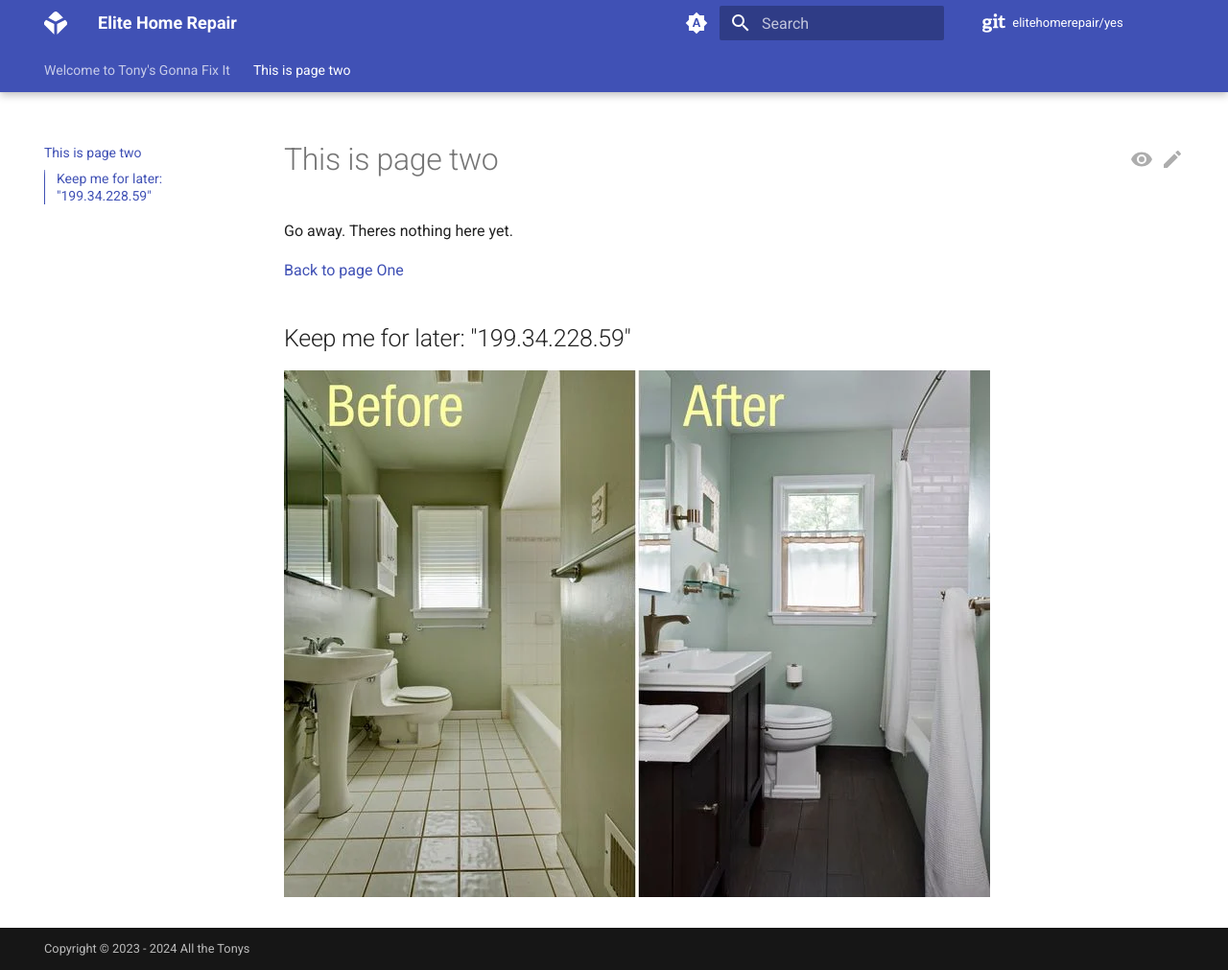
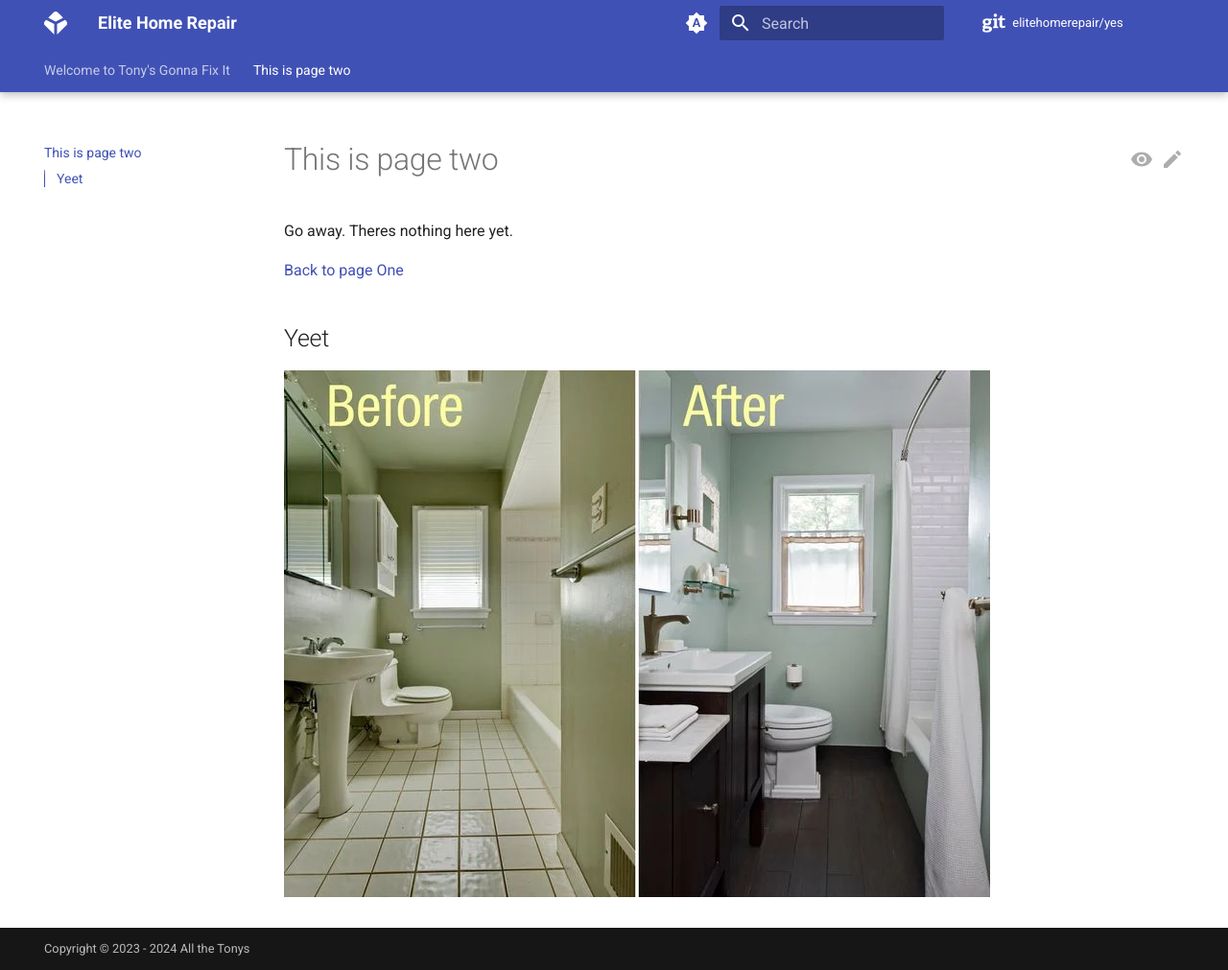
Before and after one commit to elitehomerepair/yes, an MkDocs documentation site: the page built from docs/next-page.md, in a window 1280 px wide and 1011 px high. Shown: the whole window at 96% size. Built offline with MkDocs 1.6.1 and Material for MkDocs 9.7.7, drawn with Linux system fonts in a browser that asks for light colours; comment, search, counter and statistics services are not loaded.

```diff
--- a/docs/next-page.md
+++ b/docs/next-page.md
@@ -4,6 +4,6 @@ Go away. Theres nothing here yet.
 
 [Back to page One](index.md)
 
-## Keep me for later: "199.34.228.59"
+## Yeet
 
 ![alt text](images/beforeafter.png)
--- a/mkdocs.yml
+++ b/mkdocs.yml
@@ -1,7 +1,8 @@
 site_name: Elite Home Repair
-site_url: https://elitehomerepair.github.io/yes/
+site_url: https://www.nebraskaremodels.com
 repo_url: https://github.com/elitehomerepair/yes
 repo_name: elitehomerepair/yes
+edit_uri: edit/main/docs/
 theme:
   name: material
   icon:
```
